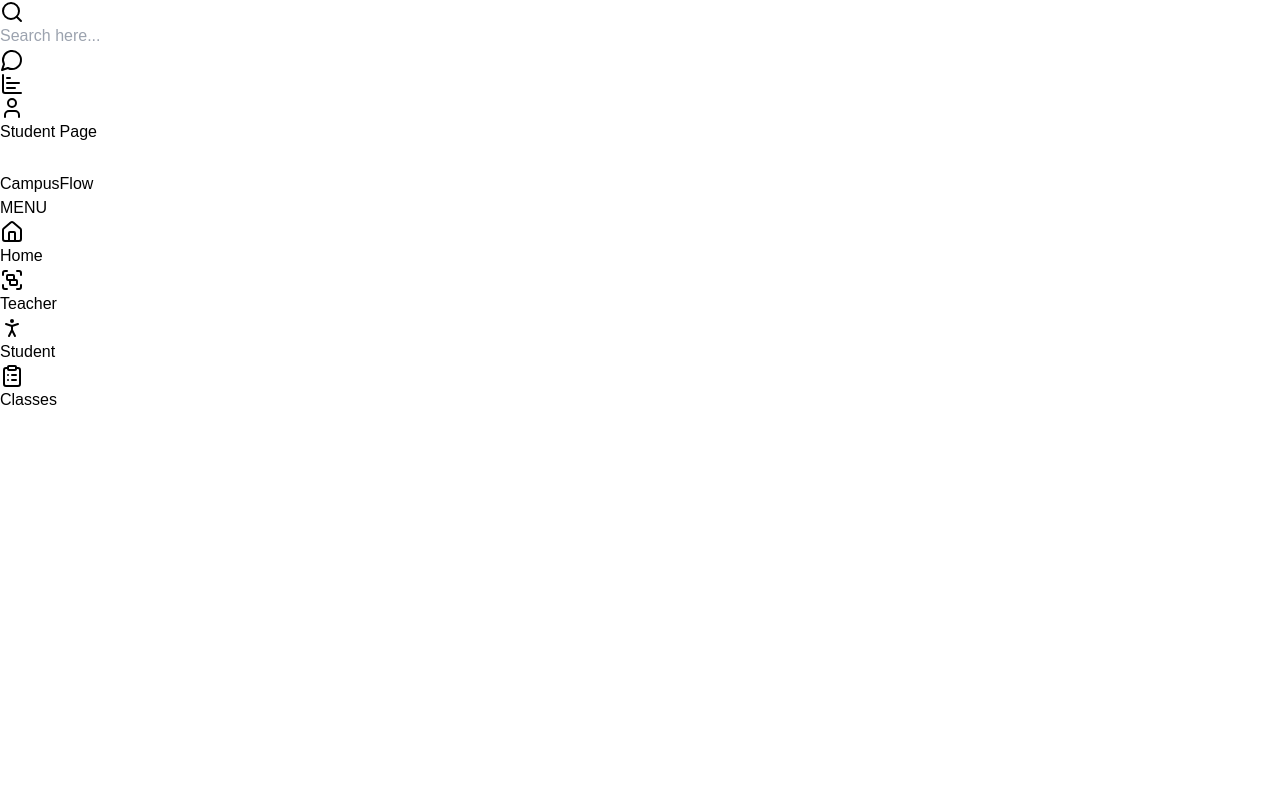
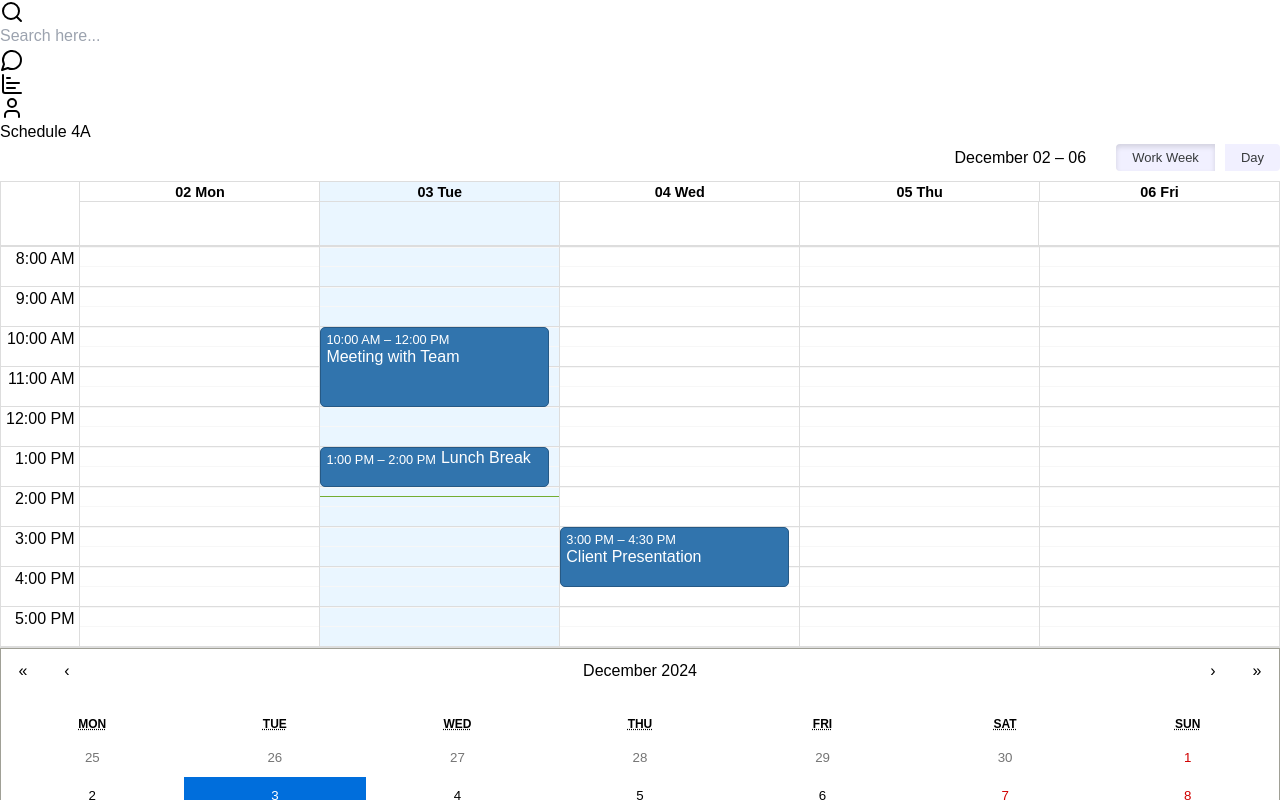
Before and after one commit to hritikpathak06/CampusFlow, a Next.js app: page /student in a window 1280 px wide. Shown: the top 800 px of the page. Built offline with nearby package versions, Linux system fonts and the light colour scheme.

Commit message:
student design ui created

```diff
--- a/package.json
+++ b/package.json
@@ -9,9 +9,12 @@
     "lint": "next lint"
   },
   "dependencies": {
+    "date-fns": "^4.1.0",
     "lucide-react": "^0.460.0",
+    "moment": "^2.30.1",
     "next": "15.0.3",
     "react": "19.0.0-rc-66855b96-20241106",
+    "react-big-calendar": "^1.16.3",
     "react-calendar": "^5.1.0",
     "react-dom": "19.0.0-rc-66855b96-20241106",
     "recharts": "^2.13.3"
@@ -19,6 +22,7 @@
   "devDependencies": {
     "@types/node": "^20",
     "@types/react": "^18",
+    "@types/react-big-calendar": "^1.16.0",
     "@types/react-dom": "^18",
     "postcss": "^8",
     "tailwindcss": "^3.4.1",
--- a/src/app/(dashboard)/student/page.tsx
+++ b/src/app/(dashboard)/student/page.tsx
@@ -1,10 +1,26 @@
+import Announcements from '@/components/dashboard/Announcements'
+import EventCalendar from '@/components/dashboard/EventCalendar'
+import { BigCalendar } from '@/components/students/BigCalendar'
 import React from 'react'
 
 const page = () => {
   return (
-    <div>
-      <h1>Student Page</h1>
+    <>
+    <div className='flex p-4 gap-4 flex-col md:flex-row'>
+      {/* Left */}
+      <div className=" w-full lg:w-2/3 h-max  flex flex-col gap-8">
+     <div className="w-full bg-white p-4 rounded-md">
+      <h1 className=' text-xl font-bold'>Schedule 4A</h1>
+      <BigCalendar/>
+     </div>
+      </div>
+      {/* Right */}
+      <div className=" w-full lg:w-1/3 h-max  flex flex-col gap-8">
+          <EventCalendar />
+          <Announcements />
+        </div>
     </div>
+    </>
   )
 }
 
--- a/src/app/globals.css
+++ b/src/app/globals.css
@@ -24,3 +24,22 @@
   width: 100% !important;
   font-family: Arial, Helvetica, sans-serif;
 }
+
+.rbc-btn-group:first-child{
+  display: none !important;
+}
+
+.rbc-toolbar-label{
+  text-align: right !important;
+  padding: 0px 20px !important;
+}
+
+.rbc-btn-group:last-child{
+  font-size: 13px;
+}
+
+.rbc-btn-group:last-child button{
+  border: none !important;
+  background-color: #f1f0ff !important;
+  margin-left: 10px;
+}
--- /dev/null
+++ b/src/components/students/BigCalendar.tsx
@@ -0,0 +1,55 @@
+"use client";
+import { Calendar, momentLocalizer, View, Views } from "react-big-calendar";
+import moment from "moment";
+import "react-big-calendar/lib/css/react-big-calendar.css";
+import { useState } from "react";
+
+const localizer = momentLocalizer(moment);
+
+const myEventsList = [
+  {
+    title: "Meeting with Team",
+    start: new Date(2024, 11, 3, 10, 0),
+    end: new Date(2024, 11, 3, 12, 0),
+    description: "Discuss project milestones.",
+  },
+  {
+    title: "Lunch Break",
+    start: new Date(2024, 11, 3, 13, 0), // December 3, 2024, 1:00 PM
+    end: new Date(2024, 11, 3, 14, 0), // December 3, 2024, 2:00 PM
+    description: "Enjoy a relaxing lunch.",
+  },
+  {
+    title: "Client Presentation",
+    start: new Date(2024, 11, 4, 15, 0), // December 4, 2024, 3:00 PM
+    end: new Date(2024, 11, 4, 16, 30), // December 4, 2024, 4:30 PM
+    description: "Present the updated design to the client.",
+  },
+];
+
+export const BigCalendar = () => {
+  const [view, setView] = useState<View>(Views.WORK_WEEK);
+
+  const handleOnChangeView = (selectedView: View) => {
+    setView(selectedView);
+  };
+
+  return (
+    <>
+      <div>
+        <Calendar
+          localizer={localizer}
+          events={myEventsList}
+          startAccessor="start"
+          endAccessor="end"
+          views={["work_week", "day"]}
+          view={view}
+          onView={handleOnChangeView}
+          style={{ height: "98%" }}
+          min={new Date(2025,1,0,8,0,0)}
+          max={new Date(2025,1,0,18,0,0)}
+        />
+      </div>
+    </>
+  );
+};
```
Also changed, not shown: 1 other file (tests, documents, lock files or other folders).
